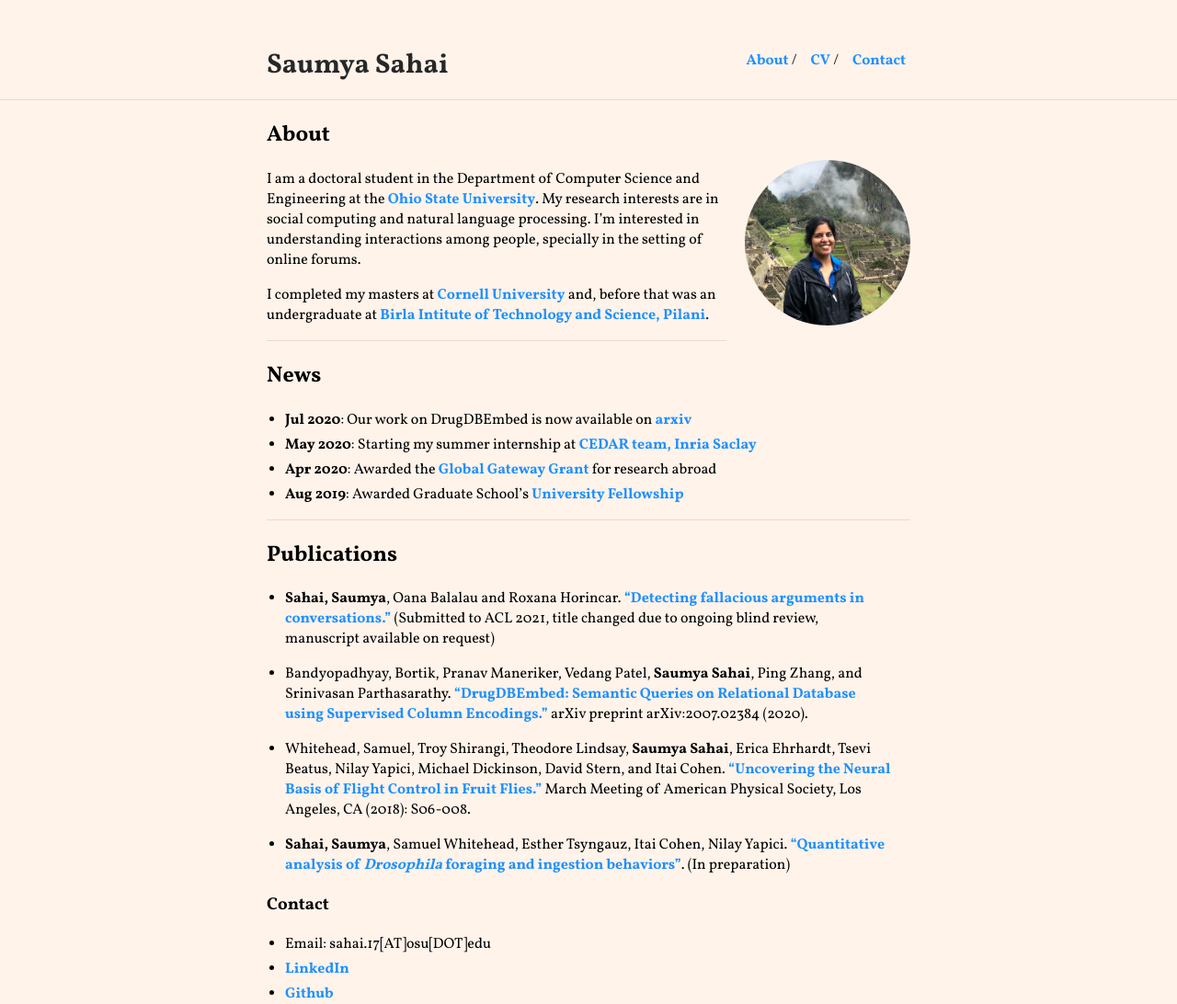
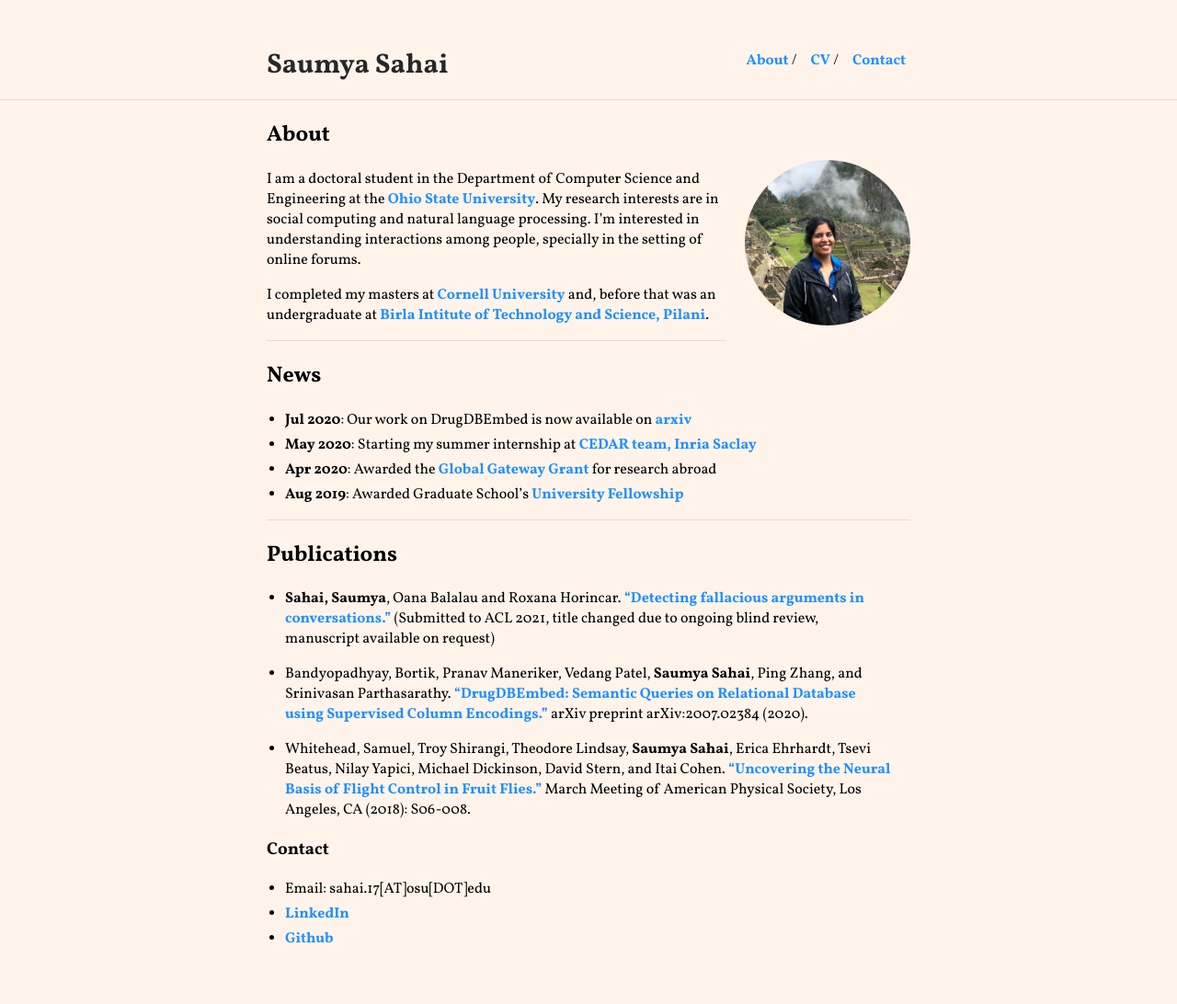
Before and after one commit to sahaisaumya/sahaisaumya.github.io, a Jekyll site: the page built from index.md, in a window 1280 px wide. Shown: the whole page at 92% size. Built offline with Jekyll 4.4.1, drawn with Linux system fonts in a browser that asks for light colours; our own code applies the rules of GitHub Pages for plain Markdown files; after the commit the page ends 1032 px from its top, so only the background shows below that.

Commit message:
Update index.md

```diff
--- a/index.md
+++ b/index.md
@@ -30,7 +30,7 @@ I completed my masters at [Cornell University](https://www.cornell.edu/) and, be
 
 * Whitehead, Samuel, Troy Shirangi, Theodore Lindsay, **Saumya Sahai**, Erica Ehrhardt, Tsevi Beatus, Nilay Yapici, Michael Dickinson, David Stern, and Itai Cohen. ["Uncovering the Neural Basis of Flight Control in Fruit Flies."](https://ui.adsabs.harvard.edu/abs/2018APS..MARS06008W/abstract)  March Meeting of American Physical Society, Los Angeles, CA (2018): S06-008.
 
-* **Sahai, Saumya**, Samuel Whitehead, Esther Tsyngauz, Itai Cohen,  Nilay Yapici. ["Quantitative analysis of *Drosophila* foraging and ingestion behaviors"](). (In preparation)
+<!-- * **Sahai, Saumya**, Samuel Whitehead, Esther Tsyngauz, Itai Cohen,  Nilay Yapici. ["Quantitative analysis of *Drosophila* foraging and ingestion behaviors"](). (In preparation) -->
 
 ### Contact
 
```
